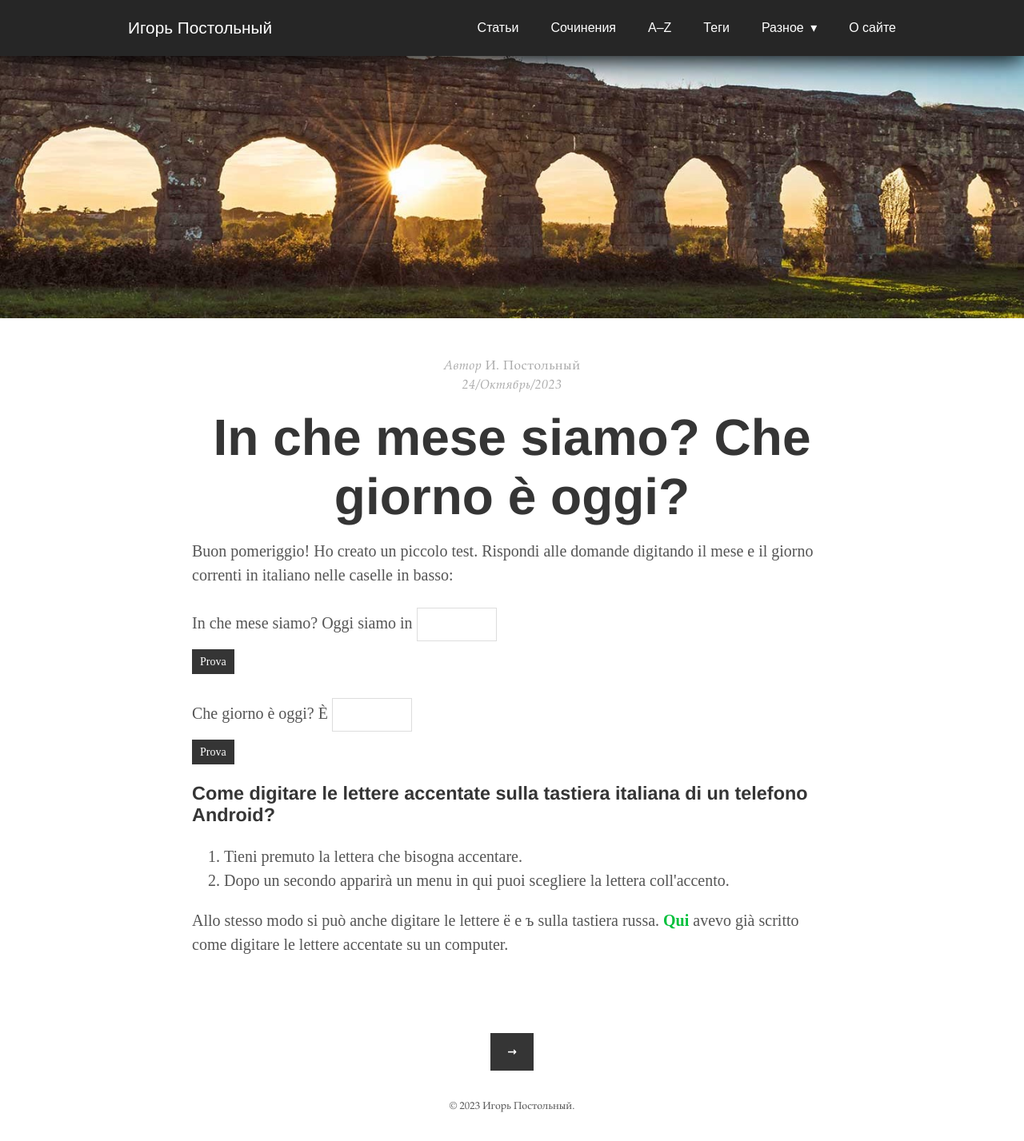
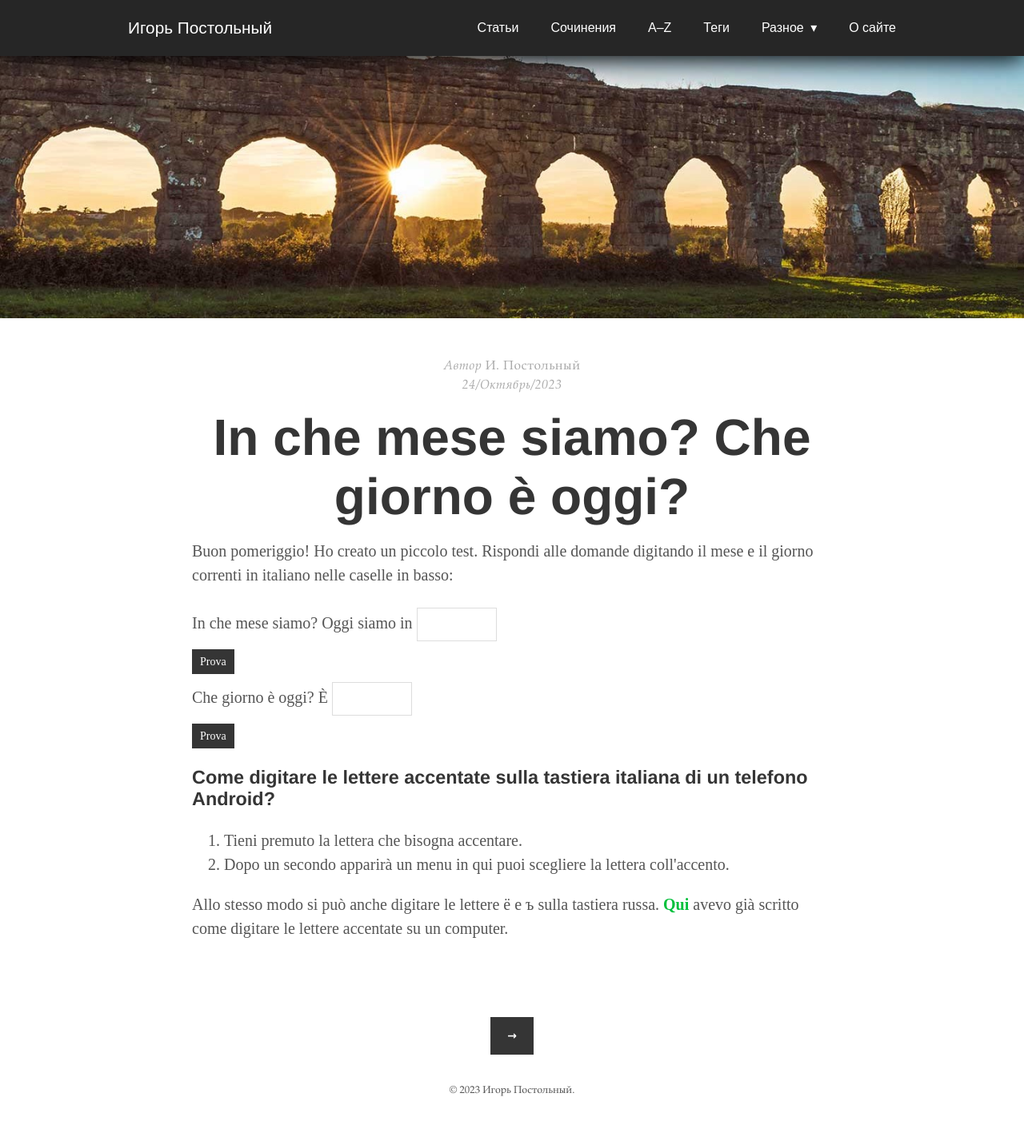
Before and after one commit to postolny/postolny.github.io, a Jekyll site: the page built from _posts/2023-10-24-in-che-mese-siamo-che-giorno-e-oggi.md, in a window 1280 px wide. Shown: the whole page at 80% size. Built offline with Jekyll 4.4.1, drawn with Linux system fonts in a browser that asks for light colours.

Commit message:
Add files via upload

```diff
--- a/_includes/mese_giorno.html
+++ b/_includes/mese_giorno.html
@@ -1,16 +1,18 @@
 <span id="benvenuto"></span>
 <span>Ho creato un piccolo test. Rispondi alle domande digitando il mese e il giorno correnti in italiano nelle caselle in basso:</span>
 <div id="wrap_mg">
+  <div id="questione">
     <label>In che mese siamo? Oggi siamo in</label> <input autocomplete="off" autocorrect="off" autocapitalize="off" spellcheck="false" id="search-mese">
-  <div id="block-result">
+    <div id="wrap-result">
       <div id="btn-mese">Prova</div>
       <div id="risultato-mese"></div>
     </div>
+  </div>
+  <div id="questione">
     <label>Che giorno è oggi? È</label> <input autocomplete="off" autocorrect="off" autocapitalize="off" spellcheck="false" id="search-giorno">
-  <div id="block-result">
+    <div id="wrap-result">
       <div id="btn-giorno">Prova</div>
       <div id="risultato-giorno"></div>
     </div>
   </div>
-<div id="mese"></div>
-<div id="giorno"></div>
+</div>
```
Lines whose indentation alone changed are shown as unchanged.
